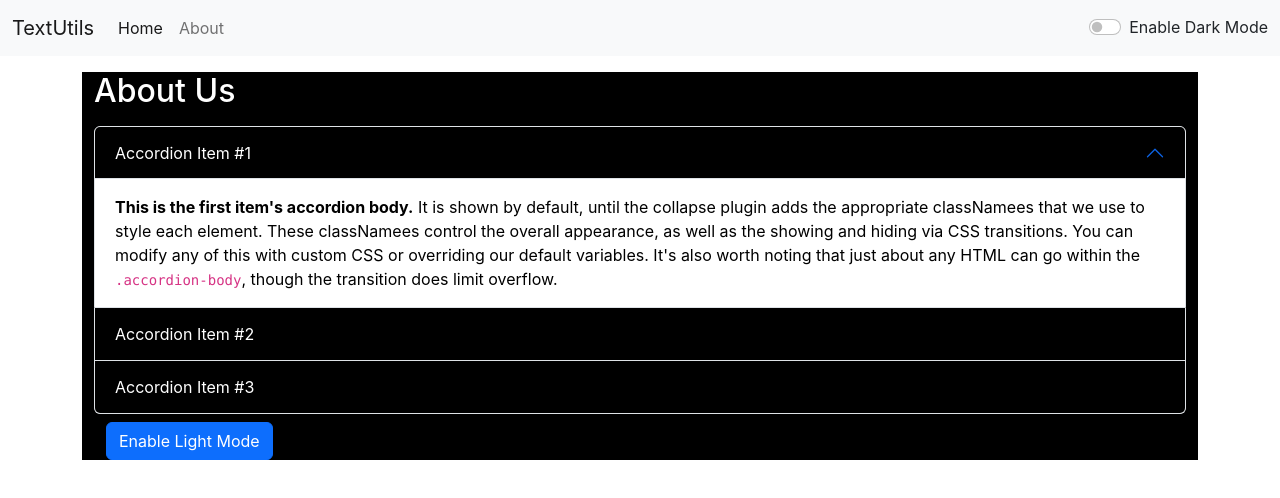
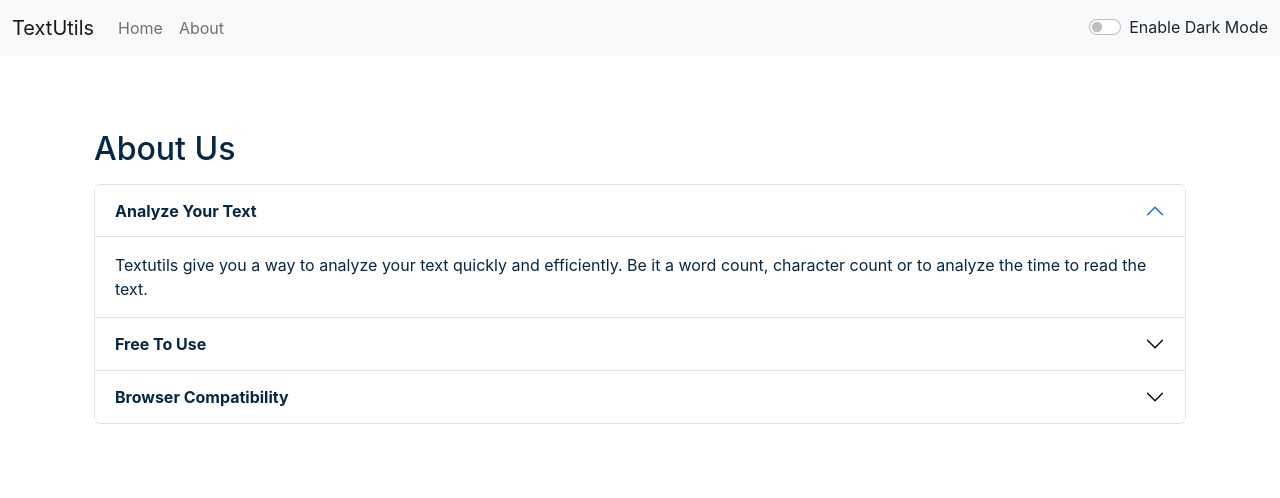
Before and after one commit to NalluriHemachandra/TextUtils-React, a React (Create React App) app: page /textutils/about in a window 1280 px wide. Shown: the top 498 px of the page. Built offline with nearby package versions, Linux system fonts and the light colour scheme.

Commit message:
Fixed Bugs

```diff
--- a/src/Components/About.js
+++ b/src/Components/About.js
@@ -1,70 +1,52 @@
-import React, { useState } from 'react'
+import React from 'react'
 
-export default function About() {
-    const [myStyle, setMyStyle] = useState(
-    {
-        color : 'white',
-        backgroundColor : 'black'
-    })
+export default function About(props) {
+    // const [myStyle,setMyStyle] = useState(
+    // {
+    //     color : 'black',
+    //     backgroundColor : 'white'
+    // })
 
-    const [btnText, setBtnTxt] = useState('Enable Light Mode')
-
-    const btnToggleStyle = () => {
-        if(myStyle.color === 'white'){
-            setMyStyle({
-                color : 'black',
-                backgroundColor : 'white'
-            })
-            setBtnTxt("Enable Dark Mode")
-        }
-        if(myStyle.color === 'black'){
-            setMyStyle({
-                color : 'white',
-                backgroundColor : 'black',
-                border : '1px solid white'
-            })
-            setBtnTxt("Enable Light Mode")
-        }
+    let myStyle = {
+        color : props.mode === 'dark' ? 'white' : '#042743',
+        backgroundColor : props.mode === 'dark' ? '#042743' : 'white'
     }
   return (
-    <div className='container my-3' style={myStyle}>
+    <div className='container my-4' style={myStyle}>
         <h2 className="my-3">About Us</h2>
         <div className="accordion" id="accordionExample">
             <div className="accordion-item">
                 <h2 className="accordion-header" id="headingOne">
-                    <button className="accordion-button" style={myStyle} type="button" data-bs-toggle="collapse" data-bs-target="#collapseOne" aria-expanded="true" aria-controls="collapseOne">Accordion Item #1</button>
+                    <button className="accordion-button" style={myStyle} type="button" data-bs-toggle="collapse" data-bs-target="#collapseOne" aria-expanded="true" aria-controls="collapseOne"><strong>Analyze Your Text</strong></button>
                 </h2>
-                <div id="collapseOne" className="accordion-collapse collapse show" aria-labelledby="headingOne" data-bs-parent="#accordionExample">
+                <div id="collapseOne" style={myStyle} className="accordion-collapse collapse show" aria-labelledby="headingOne" data-bs-parent="#accordionExample">
                     <div className="accordion-body">
-                        <strong>This is the first item's accordion body.</strong> It is shown by default, until the collapse plugin adds the appropriate classNamees that we use to style each element. These classNamees control the overall appearance, as well as the showing and hiding via CSS transitions. You can modify any of this with custom CSS or overriding our default variables. It's also worth noting that just about any HTML can go within the <code>.accordion-body</code>, though the transition does limit overflow.
+                    Textutils give you a way to analyze your text quickly and efficiently. Be it a word count, character count or to analyze the time to read the text.
                     </div>
                 </div>
             </div>
             <div div className="accordion-item">
                 <h2 className="accordion-header" id="headingTwo">
-                    <button className="accordion-button collapsed" style={myStyle} type="button" data-bs-toggle="collapse" data-bs-target="#collapseTwo" aria-expanded="false" aria-controls="collapseTwo">Accordion Item #2</button>
+                    <button className="accordion-button collapsed" style={myStyle} type="button" data-bs-toggle="collapse" data-bs-target="#collapseTwo" aria-expanded="false" aria-controls="collapseTwo"><strong>Free To Use</strong></button>
                 </h2>
                 <div id="collapseTwo" className="accordion-collapse collapse" aria-labelledby="headingTwo" data-bs-parent="#accordionExample">
-                    <div className="accordion-body">
-                        <strong>This is the second item's accordion body.</strong> It is hidden by default, until the collapse plugin adds the appropriate classNamees that we use to style each element. These classNamees control the overall appearance, as well as the showing and hiding via CSS transitions. You can modify any of this with custom CSS or overriding our default variables. It's also worth noting that just about any HTML can go within the <code>.accordion-body</code>, though the transition does limit overflow.
+                    <div className="accordion-body" style={myStyle}>
+                    Textutils is a free character counter that provides free character count & word count statistics for a given text. Textutils reports the number of words and characters. Thus it is suitable for writing text with word/character limit.
                     </div>
                 </div>
             </div>
             <div className="accordion-item">
                 <h2 className="accordion-header" id="headingThree">
                     <button className="accordion-button collapsed" style={myStyle} type="button" data-bs-toggle="collapse" data-bs-target="#collapseThree" aria-expanded="false" aria-controls="collapseThree">
-                    Accordion Item #3</button>
+                    <strong>Browser Compatibility</strong></button>
                 </h2>
                 <div id="collapseThree" className="accordion-collapse collapse" aria-labelledby="headingThree" data-bs-parent="#accordionExample">
-                    <div className="accordion-body">
-                        <strong>This is the third item's accordion body.</strong> It is hidden by default, until the collapse plugin adds the appropriate classNamees that we use to style each element. These classNamees control the overall appearance, as well as the showing and hiding via CSS transitions. You can modify any of this with custom CSS or overriding our default variables. It's also worth noting that just about any HTML can go within the <code>.accordion-body</code>, though the transition does limit overflow.
+                    <div className="accordion-body" style={myStyle}>
+                        The word counter software works in any web browser such as Chrome, Safari, Edge, Opera, Firefox. It suits count the characters in facebook, blog, books, excel document, pdf document, essays, etc.
                     </div>
                 </div>
             </div>
         </div>
-        <div className="container my-2">
-            <button type='button' className='btn btn-primary' onClick={btnToggleStyle}>{btnText}</button>
-        </div>
     </div>
   )
 }
--- a/src/Components/Alert.js
+++ b/src/Components/Alert.js
@@ -3,8 +3,10 @@ import React from 'react'
 export default function Alert(props) {
 
   return (
-    props.alert && <div className={`alert alert-${props.alert.type} alert-dismissible fade show`} role="alert">
+    <div style={{height : '50px'}}>
+    {props.alert && <div className={`alert alert-${props.alert.type} alert-dismissible fade show`} role="alert">
         <strong>{props.alert.type}</strong> : {props.alert.msg}
+    </div>}
     </div>
   )
 }
--- a/src/Components/Navbar.js
+++ b/src/Components/Navbar.js
@@ -1,6 +1,6 @@
 import React from 'react'
 import PropTypes from 'prop-types'
-import { Link, Router } from 'react-router-dom'
+import { Link } from 'react-router-dom'
 
 export default function NavBar(props) {
   return (
@@ -13,7 +13,7 @@ export default function NavBar(props) {
       <div className="collapse navbar-collapse" id="navbarSupportedContent">
             <ul className="navbar-nav me-auto mb-2 mb-lg-0">
                 <li className="nav-item">
-                    <Link className="nav-link active" aria-current="page"  to="/textutils/home">Home</Link>
+                    <Link className="nav-link" aria-current="page"  to="/textutils/home">Home</Link>
                 </li>
                 <li className="nav-item">
                     <Link className="nav-link"  to="/textutils/about">{props.aboutText}</Link>
--- a/src/Components/TextForm.js
+++ b/src/Components/TextForm.js
@@ -45,18 +45,18 @@ export default function TextForm(props) {
             <h1>{props.heading}</h1>
             <div className="mb-3">
                 <textarea className="form-control"  value = {text}
-                 style={{color: props.mode === 'dark'? 'white' : 'black', backgroundColor: props.mode === 'dark' ? 'grey' : 'white'}}
+                 style={{color: props.mode === 'dark'? 'white' : 'black', backgroundColor: props.mode === 'dark' ? '#13466e' : 'white'}}
                 onChange = {handleOnChange} id="myBox" rows="8"></textarea>
             </div>
-            <button className="btn btn-primary mx-2" onClick={btnUppercase}>Convert To Uppercase</button>
-            <button className="btn btn-primary mx-2" onClick={btnLowercase}>Convert To Lowercase</button>
-            <button className="btn btn-primary mx-2" onClick={btnSentencecase}>Convert To Sentence Case</button>
-            <button className="btn btn-primary mx-2" onClick={btnCleartext}>Clear Text</button>
+            <button disabled= {text.length === 0} className="btn btn-primary mx-2" onClick={btnUppercase}>Convert To Uppercase</button>
+            <button disabled= {text.length === 0} className="btn btn-primary mx-2" onClick={btnLowercase}>Convert To Lowercase</button>
+            <button disabled= {text.length === 0} className="btn btn-primary mx-2" onClick={btnSentencecase}>Convert To Sentence Case</button>
+            <button disabled= {text.length === 0} className="btn btn-primary mx-2" onClick={btnCleartext}>Clear Text</button>
         </div>
         <div className="container my-3" style={{color: props.mode === 'dark'? 'white' : 'black'}}>
             <h2>Your Text Summary</h2>
-            <p>{text.length > 0 ? text.split(' ').filter(word => word !=='').length: 0} words and {text.length} characters</p>
-            <p>{text.length > 0 ? parseFloat(0.008 * (text.split(' ').filter(word => word !=='').length)).toFixed(2) : "0"} minutes to read the text.</p>
+            <p>{text.split(/\s+/).filter((word) => {return word.length!==0}).length} words and {text.length} characters</p>
+            <p>{parseFloat(0.008 * (text.split(/\s+/).filter((word) => {return word.length!==0}).length)).toFixed(2)} minutes to read the text.</p>
             <h3>Preview</h3>
             <p>{text.length > 0 ? text : "Enter something in the textbox to preview here"}</p>
         </div>
```
